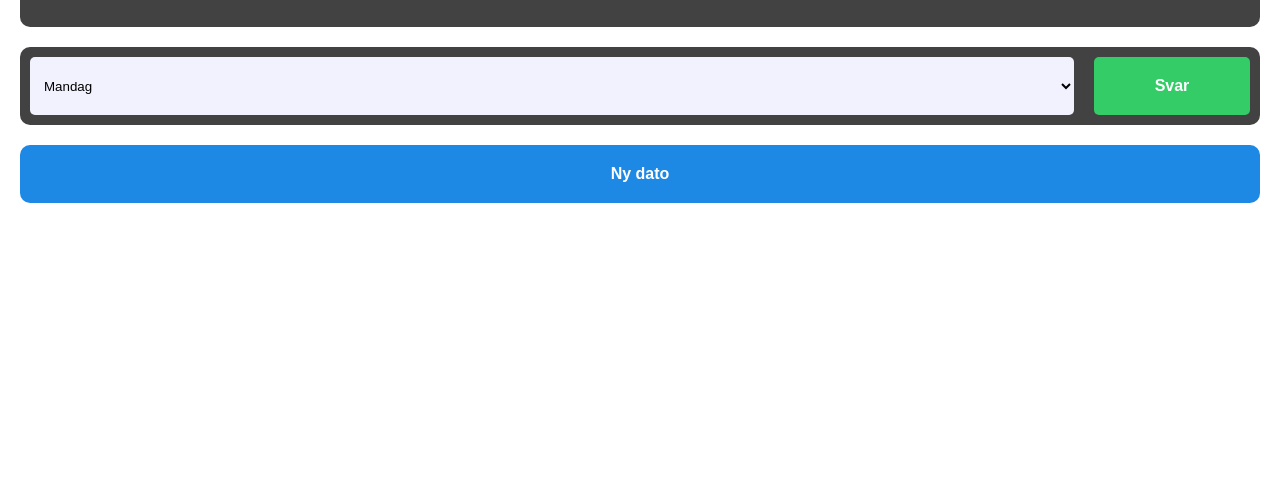
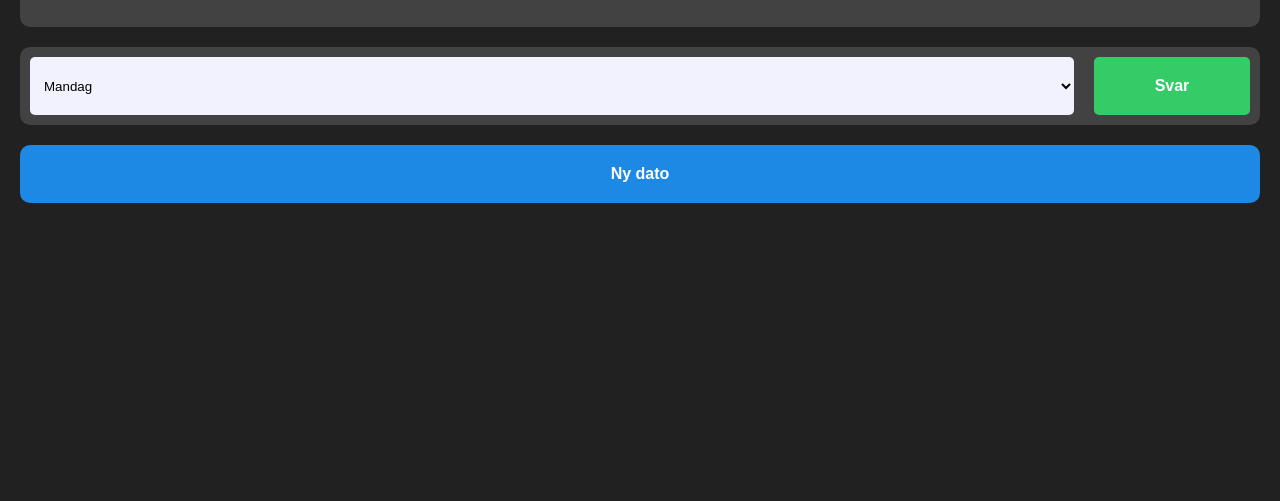
Before and after one commit to adam092/adam092.github.io, a plain HTML site: page index.html in a window 1280 px wide. Shown: the part 299-800 px from the top of the page. Drawn offline with Linux system fonts and the light colour scheme.

Commit message:
Update index.html

```diff
--- a/index.html
+++ b/index.html
@@ -11,7 +11,7 @@
     <title>Doomsday</title>
   </head>
   <body style="margin: 0">
-    <div style="background-color: white; margin: 0; height: 100%; width: 100%">
+    <div style="background-color: #212121; margin: 0; height: 100%; width: 100%">
     <div class="header">
     <p class="title">DOOMSDAY</P>
     </div>
```
